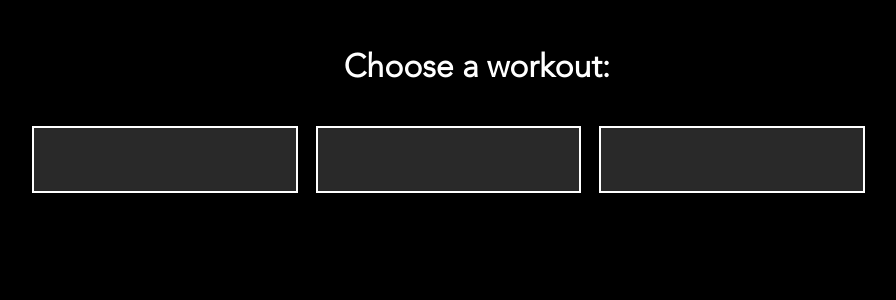
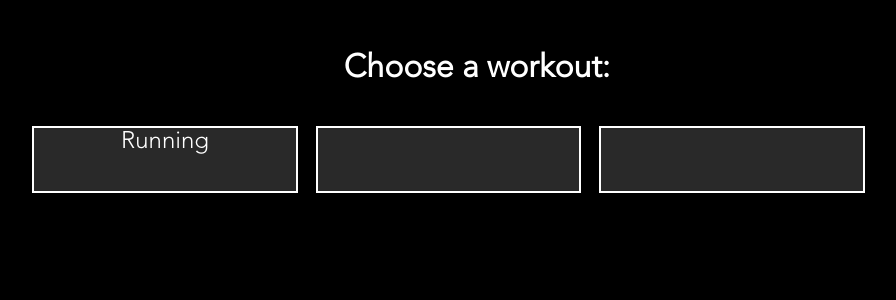
Before and after one commit to stcejorPmodnar/altariel, a PHP site: page /pages/exercise.html in a window 1280 px wide. Shown: the top 300 px of the page, without its empty margins (163-1059 px from the left). Run offline with PHP 8.4, Linux system fonts and the light colour scheme.

Commit message:
Added styling to exercise page

```diff
--- a/pages/exercise.html
+++ b/pages/exercise.html
@@ -11,7 +11,9 @@
         </div>
 
         <div class=buttonstrip>
-            <div class=button></div>
+            <div class=button>
+                <span class='buttonstripLabelText'>Running</span>
+            </div>
             <div class=button></div>
             <div class=button></div>
         </div>
--- a/stylesheets/exercise.css
+++ b/stylesheets/exercise.css
@@ -27,5 +27,14 @@
     display: inline-block;
     margin-right: 1.5%;
     cursor: pointer;
-    border: 2px solid white;
+    border: 2px solid rgb(255, 255, 255);
+    vertical-align: middle;
+    text-align: center;
 }
+
+.buttonstripLabelText {
+    text-align: center;
+    color: white;
+    font-family: 'Avenir Light';
+    font-size: 24px;
+}
```
